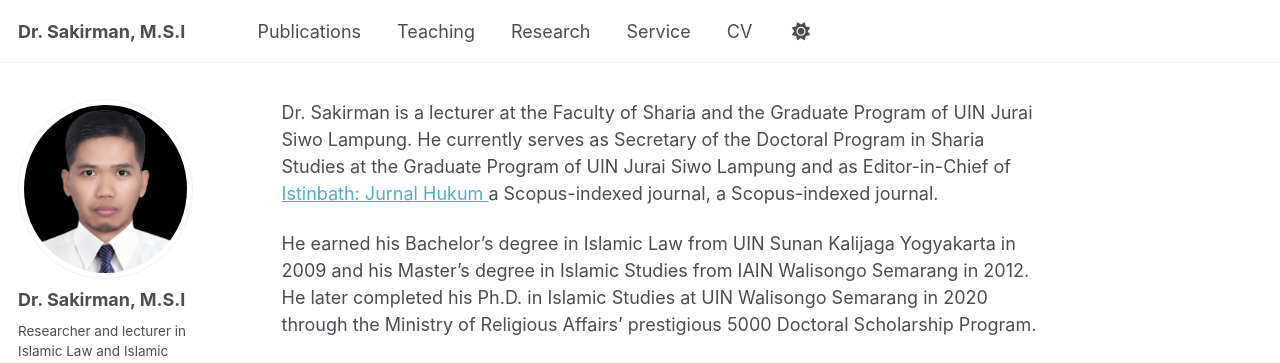
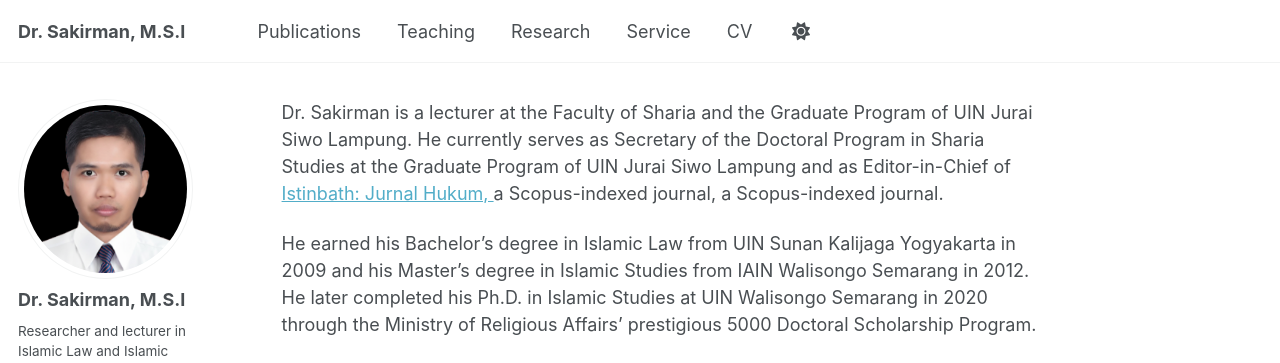
Before and after one commit to sakir-man/sakir-man.github.io, a Jekyll site: the page built from _pages/about.md, in a window 1280 px wide and 1060 px high. Shown: the top 363 px of the window. Built offline with Jekyll 4.4.1, drawn with Linux system fonts in a browser that asks for light colours; some web fonts are replaced; a script that is not in the unit is left out.

```diff
--- a/_pages/about.md
+++ b/_pages/about.md
@@ -7,7 +7,7 @@ redirect_from:
   - /about.html
 ---
 
-Dr. Sakirman is a lecturer at the Faculty of Sharia and the Graduate Program of UIN Jurai Siwo Lampung. He currently serves as Secretary of the Doctoral Program in Sharia Studies at the Graduate Program of UIN Jurai Siwo Lampung and as Editor-in-Chief of <a href="https://e-journal.metrouniv.ac.id/istinbath/index" target="_blank" rel="noopener noreferrer"> Istinbath: Jurnal Hukum </a> a Scopus-indexed journal, a Scopus-indexed journal.
+Dr. Sakirman is a lecturer at the Faculty of Sharia and the Graduate Program of UIN Jurai Siwo Lampung. He currently serves as Secretary of the Doctoral Program in Sharia Studies at the Graduate Program of UIN Jurai Siwo Lampung and as Editor-in-Chief of <a href="https://e-journal.metrouniv.ac.id/istinbath/index" target="_blank" rel="noopener noreferrer"> Istinbath: Jurnal Hukum, </a> a Scopus-indexed journal, a Scopus-indexed journal.
 
 He earned his Bachelor’s degree in Islamic Law from UIN Sunan Kalijaga Yogyakarta in 2009 and his Master’s degree in Islamic Studies from IAIN Walisongo Semarang in 2012. He later completed his Ph.D. in Islamic Studies at UIN Walisongo Semarang in 2020 through the Ministry of Religious Affairs’ prestigious 5000 Doctoral Scholarship Program.
 
```
